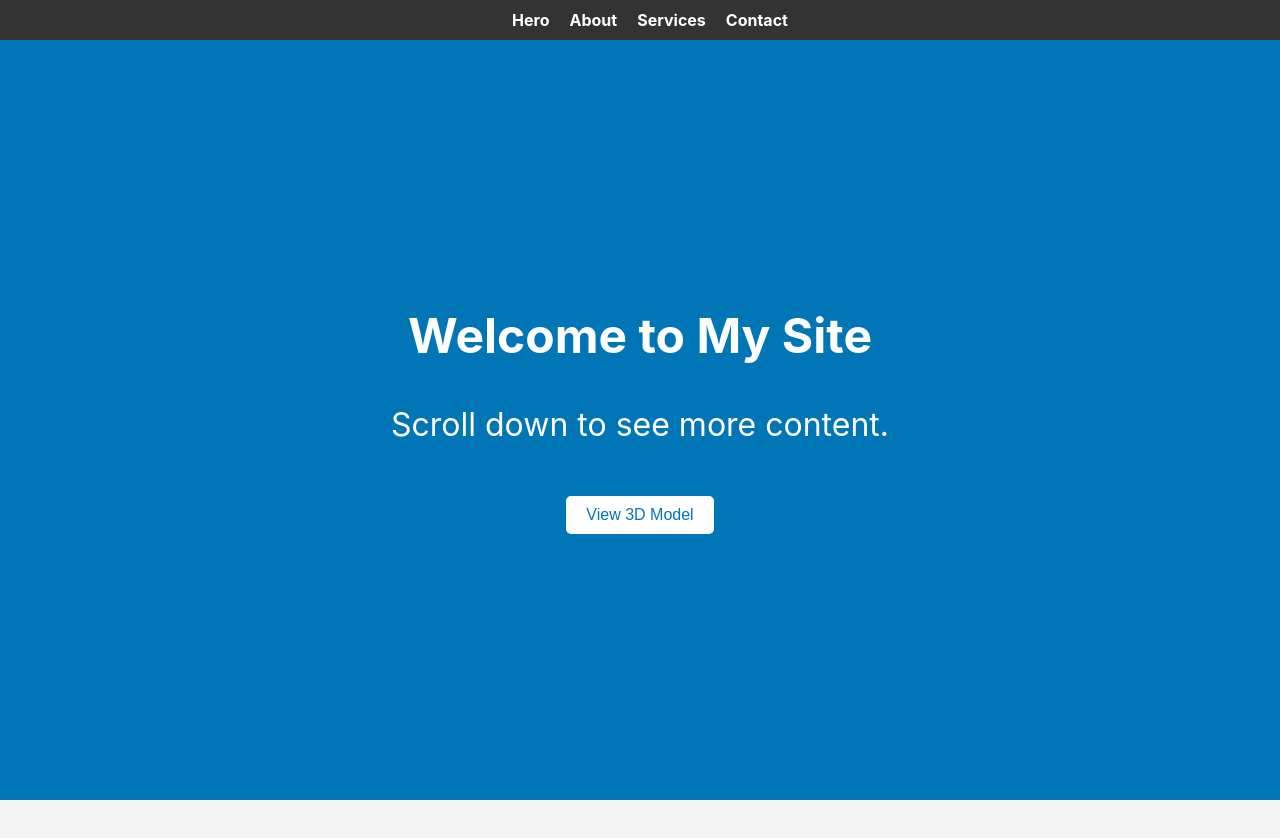
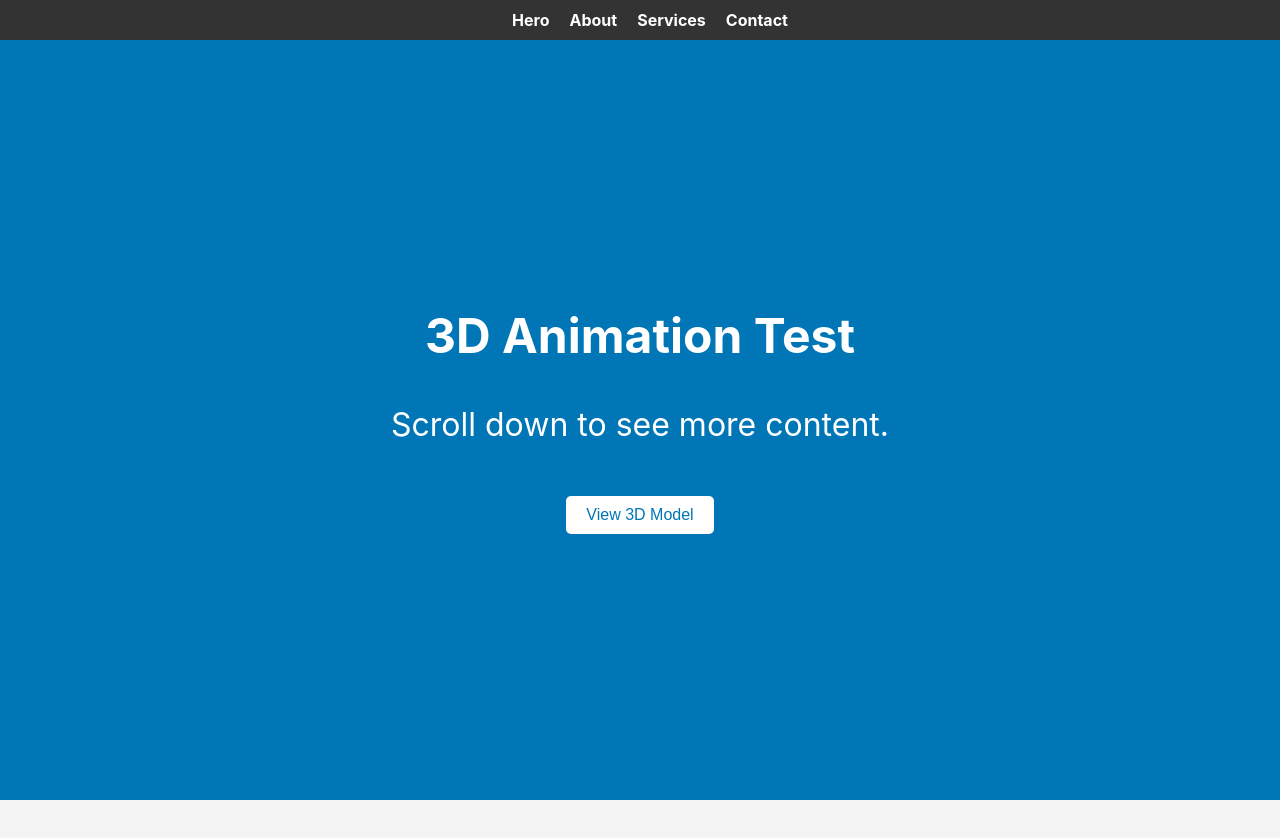
Before and after one commit to itsrichardhaar/three-d-site, a React (Create React App) app: page / in a window 1280 px wide. Shown: the top 838 px of the page. Built offline with nearby package versions, Linux system fonts and the light colour scheme.

Commit message:
Edit homepage copy

```diff
--- a/src/pages/Home.js
+++ b/src/pages/Home.js
@@ -10,7 +10,7 @@ function Home() {
   const navLinksRef = useRef([]);
 
   useEffect(() => {
-    // HERO TIMELINE ANIMATION
+
     const heroTimeline = anime.timeline({ autoplay: true });
     heroTimeline
       .add({
@@ -34,7 +34,6 @@ function Home() {
         easing: "easeOutElastic(1, .8)",
       });
 
-    // SCROLL ANIMATIONS FOR SECTIONS
     const observer = new IntersectionObserver(
       (entries) => {
         entries.forEach((entry) => {
@@ -60,7 +59,6 @@ function Home() {
 
   return (
     <div className="App">
-      {/* Navigation */}
       <nav className="navbar">
         {["hero", "about", "services", "contact"].map((id, index) => (
           <a
@@ -73,14 +71,13 @@ function Home() {
         ))}
       </nav>
 
-      {/* Hero Section */}
       <section
         ref={(el) => (sectionsRef.current[0] = el)}
         id="hero"
         className="section section-hero"
       >
         <div className="hero-content">
-          <h1 className="hero-title">Welcome to My Site</h1>
+          <h1 className="hero-title">3D Animation Test</h1>
           <p className="hero-subtext">Scroll down to see more content.</p>
           <button className="hero-btn" onClick={() => navigate("/3d-model")}>
             View 3D Model
@@ -88,7 +85,6 @@ function Home() {
         </div>
       </section>
 
-      {/* Other Sections */}
       <section
         ref={(el) => (sectionsRef.current[1] = el)}
         id="about"
```
